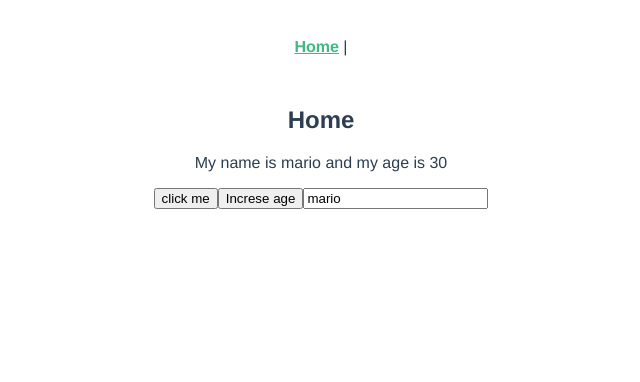
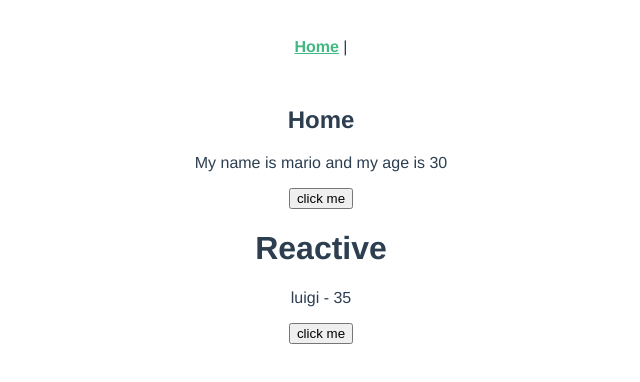
Before and after one commit to lionwalker/vue3-pilot, a Vue app: page / in a window 1280 px wide. Shown: the top 382 px of the page, without its empty margins (319-959 px from the left). Built offline with nearby package versions, Linux system fonts and the light colour scheme.

Commit message:
using reactive

```diff
--- a/src/views/HomeView.vue
+++ b/src/views/HomeView.vue
@@ -1,10 +1,12 @@
 <template>
   <div class="home">
     <h2>Home</h2>
-    <p>My name is {{ name }} and my age is {{ age }}</p>
-    <button @click="handleClick">click me</button>
-    <button @click="age++">Increse age</button>
-    <input type="text" v-model="name">
+    <p>My name is {{ ninjaOne.name }} and my age is {{ ninjaOne.age }}</p>
+    <button @click="updateNinjaOne">click me</button>
+
+    <h1>Reactive</h1>
+    <p>{{ ninjaTwo.name }} - {{ ninjaTwo.age }}</p>
+    <button @click="updateNinjaTwo">click me</button>
   </div>
 </template>
 
@@ -14,15 +16,18 @@ export default {
   name: 'HomeView',
   setup() {
 
-    const name = ref('mario')
-    const age = ref(30)
+    const ninjaOne = ref({ name: 'mario', age: 30 })
+    const ninjaTwo = reactive({ name: 'luigi', age: 35 })
 
-    const handleClick = () => {
-      name.value = 'lahiru'
-      age.value = 35
+    const updateNinjaOne = () => {
+      ninjaOne.value.age = 40
     }
 
-    return { name, age, handleClick }
+    const updateNinjaTwo = () => {
+      ninjaTwo.age = 40
+    }
+
+    return { ninjaOne, ninjaTwo, updateNinjaOne, updateNinjaTwo }
   }
 }
 </script>
```
